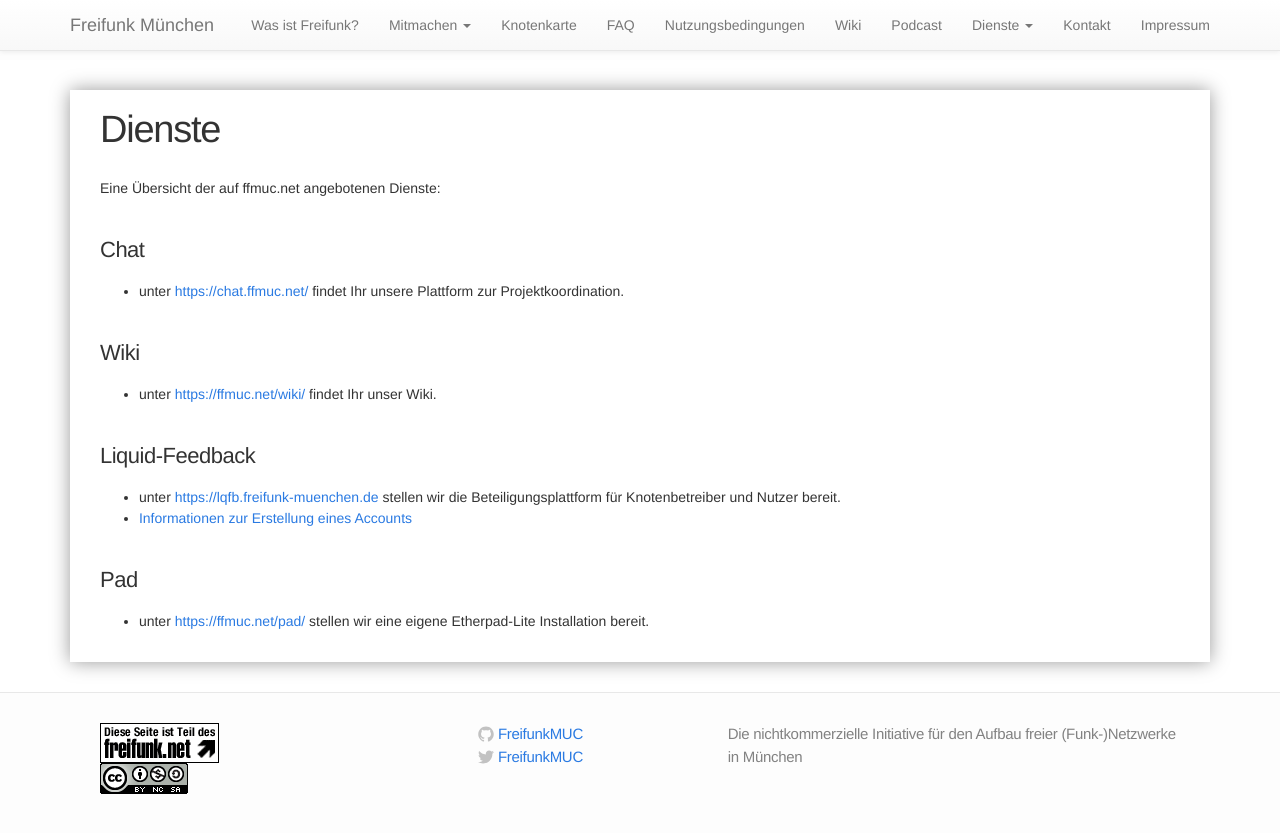
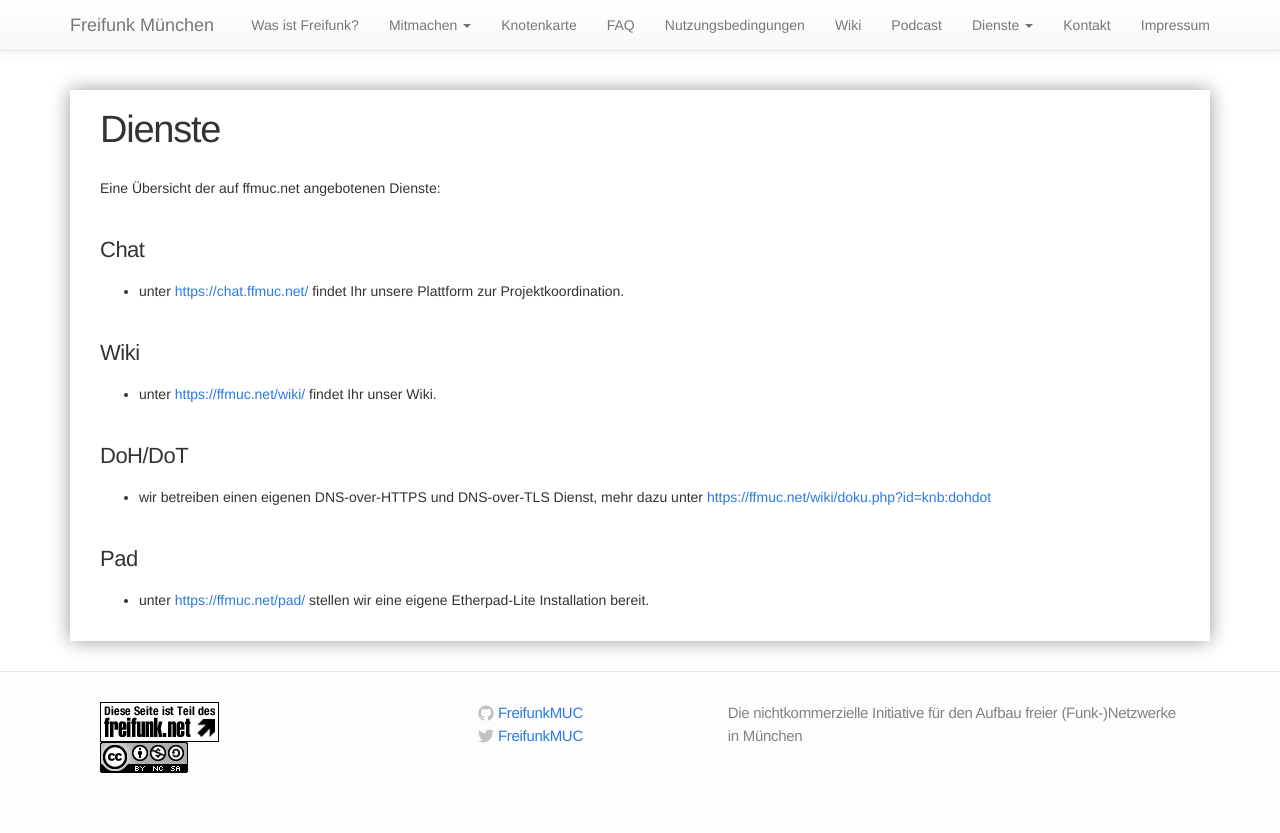
Before and after one commit to freifunkMUC/freifunkmuc.github.io, a Jekyll site: the page built from dienste.md, in a window 1280 px wide. Shown: the top 833 px of the page. Built offline with Jekyll 4.4.1, drawn with Linux system fonts in a browser that asks for light colours.

Commit message:
Update dienste.md

```diff
--- a/dienste.md
+++ b/dienste.md
@@ -12,9 +12,8 @@ Eine Übersicht der auf ffmuc.net angebotenen Dienste:
 ### Wiki
   * unter [https://ffmuc.net/wiki/](https://ffmuc.net/wiki/) findet Ihr unser Wiki.
 
-### Liquid-Feedback
-  * unter [https://lqfb.freifunk-muenchen.de](https://lqfb.freifunk-muenchen.de) stellen wir die Beteiligungsplattform für Knotenbetreiber und Nutzer bereit.
-  * [Informationen zur Erstellung eines Accounts](https://lqfb.freifunk-muenchen.de/lf/initiative/show/10.html)
+### DoH/DoT
+  * wir betreiben einen eigenen DNS-over-HTTPS und DNS-over-TLS Dienst, mehr dazu unter [https://ffmuc.net/wiki/doku.php?id=knb:dohdot](https://ffmuc.net/wiki/doku.php?id=knb:dohdot)
 
 ### Pad
   * unter [https://ffmuc.net/pad/](https://ffmuc.net/pad/) stellen wir eine eigene Etherpad-Lite Installation bereit.
```
